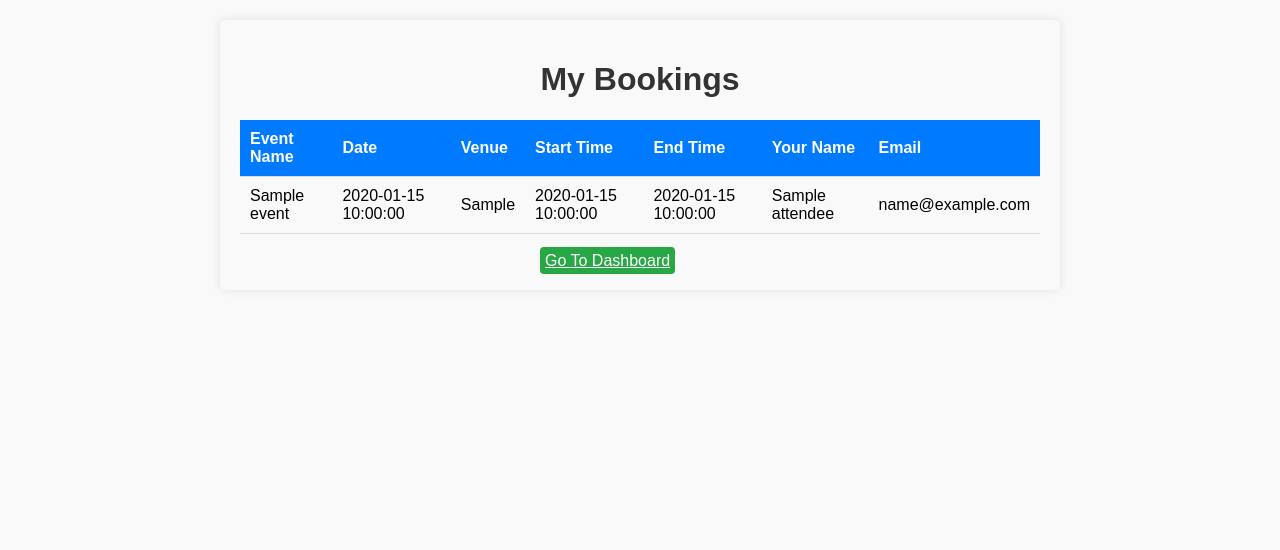
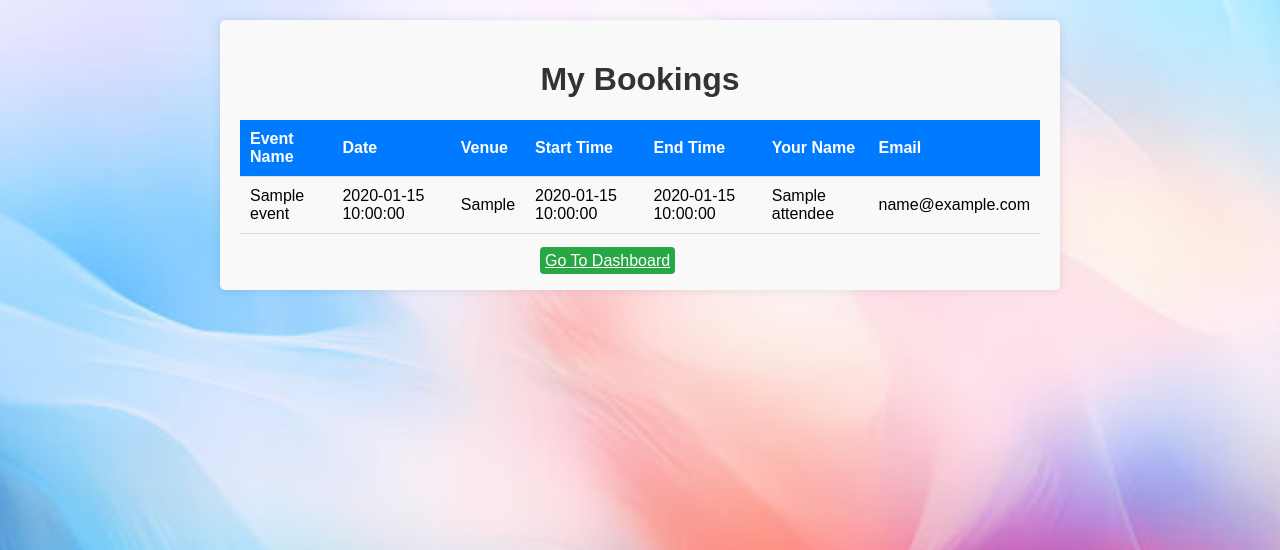
Before and after one commit to Maithili2004/Event-Management-System, a PHP site: page /my_bookings.php in a window 1280 px wide. Shown: the top 550 px of the page. Run offline with PHP 8.4, Linux system fonts and the light colour scheme; the visitor is signed in with stand-in values (Sample User, id 1); tables that the repository leaves empty or names only in its code hold one stand-in row (values such as "Sample post").

Commit message:
updated background

```diff
--- a/add_event.php
+++ b/add_event.php
@@ -11,7 +11,8 @@ if ($_SERVER['REQUEST_METHOD'] == 'POST') {
     $organizer_id = $_POST['organizer_id'];
     $genre = $_POST['genre']; // Capture genre from the form
 
-    $sql = "INSERT INTO events (event_name, event_date, start_time, end_time, venue, ticket_price, organizer_id, genre) VALUES (:event_name, :event_date, :start_time, :end_time, :venue, :ticket_price, :organizer_id, :genre)";
+    $sql = "INSERT INTO events (event_name, event_date, start_time, end_time, venue, ticket_price, organizer_id, genre)
+     VALUES (:event_name, :event_date, :start_time, :end_time, :venue, :ticket_price, :organizer_id, :genre)";
     $stmt = $pdo->prepare($sql);
     $stmt->execute([
         'event_name' => $event_name,
--- a/display_booked_attendees.php
+++ b/display_booked_attendees.php
@@ -22,7 +22,7 @@ if (isset($_POST['genre'])) {
 if (isset($_POST['event_id'])) {
     $selected_event_id = $_POST['event_id'];
 
-    // Use UNION to fetch attendees directly based on event and genre
+
     $sql_attendees = "
        SELECT a.attendee_id, a.attendee_name, a.email, e.event_name, e.genre
        FROM attendees a
--- a/my_bookings.php
+++ b/my_bookings.php
@@ -30,6 +30,12 @@ if (empty($bookings)) {
 <head>
     <title>My Bookings</title>
     <style>
+        html {
+        background-image: url('images/background.jpg');
+        background-size: cover;
+        background-position: center;
+        background-attachment: fixed;
+       }
         body {
             font-family: Arial, sans-serif;
             max-width: 800px;
```
Also changed, not shown: update_event.php (+6 -2 lines).
